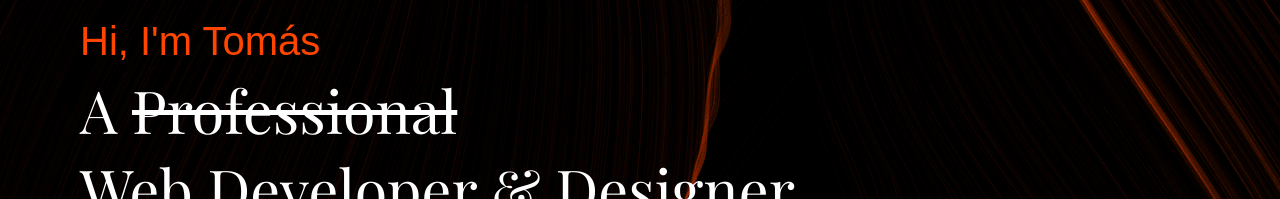
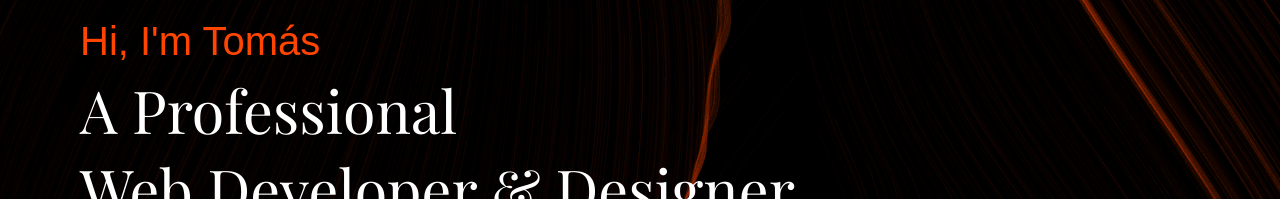
Before and after one commit to RossiTomas/TRproyectofinalCH, a website: page index.html in a window 1280 px wide. Shown: the part 246-445 px from the top of the page. Drawn offline with nearby package versions, Linux system fonts and the light colour scheme; a web font is replaced by a local one.

Commit message:
Update index.html
Quitar el tachado de professional.

```diff
--- a/index.html
+++ b/index.html
@@ -58,7 +58,7 @@
     <!--SECTION 2-->
     <main class="contenedorPrincipal">
         <h1 id="h1I" class="titulares mainHome__tituMain animate__animated animate__fadeInLeft">Hi, I'm Tomás</h1>
-        <h2 class="animate__animated animate__fadeInLeft">A <del>Professional</del></h2>
+        <h2 class="animate__animated animate__fadeInLeft">A Professional</h2>
         <h2 class="animate__animated animate__fadeInLeft"> Web Developer & Designer <br> based in Argentina.</h2>
     </main>
     <!--SECTION 3-->
```
